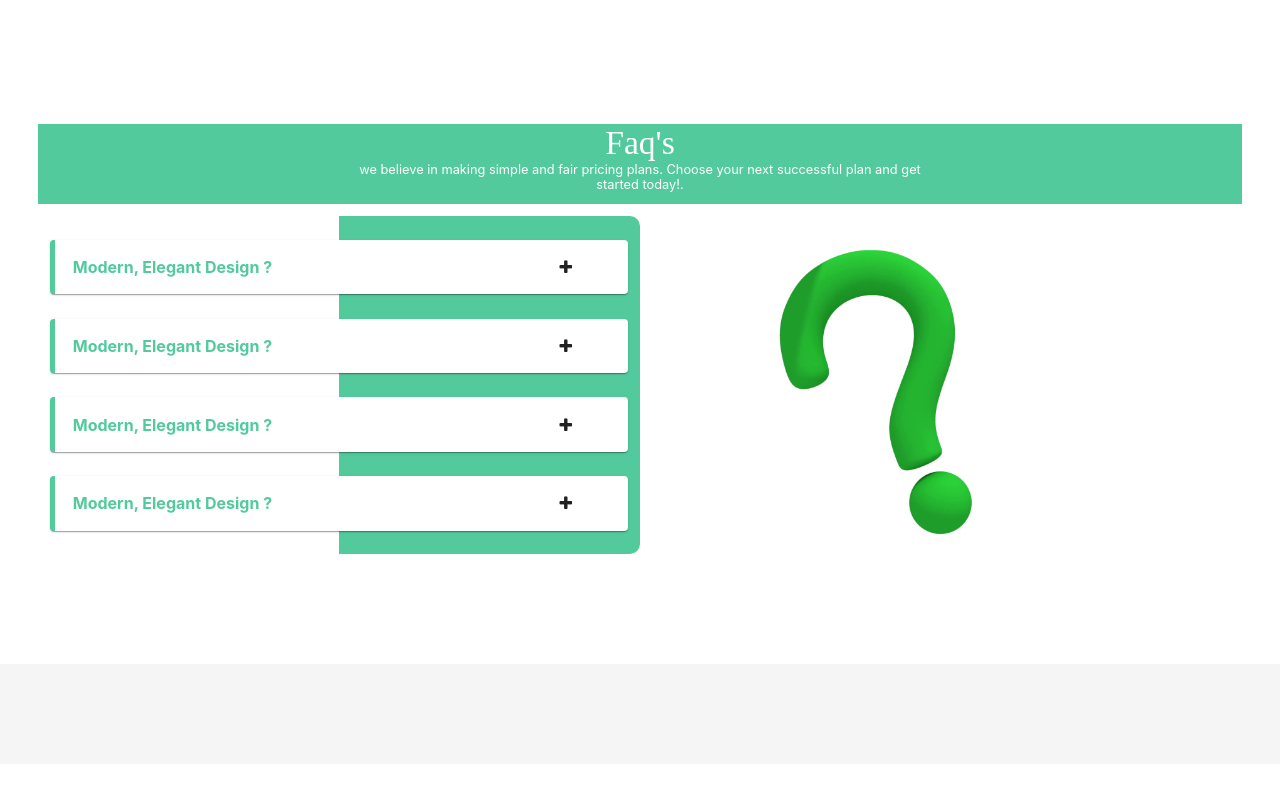
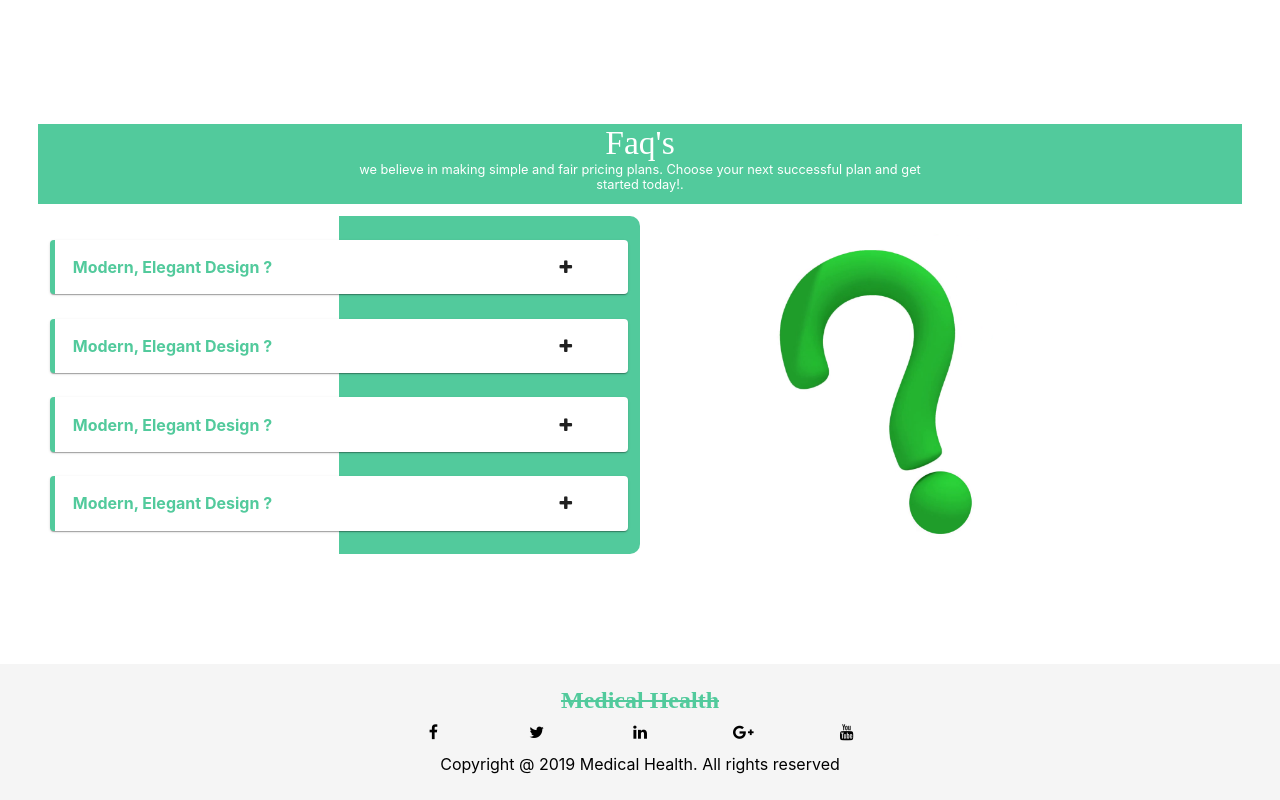
Before and after one commit to SOORYAPICHAI/ProjectOne, a React (Create React App) app in the folder my-main-folder/my-app/: page / in a window 1280 px wide. Shown: the part 1723-2523 px from the top of the page. Before the commit the page ends 2487 px from the top, so only its background shows below. Built offline with nearby package versions, Linux system fonts and the light colour scheme.

Commit message:
Updated the content six ui fixes

```diff
--- /dev/null
+++ b/my-main-folder/my-app/src/ContentSix/index.css
@@ -0,0 +1,11 @@
+.logo{
+    /* align-items: center; */
+    font-size: 1.5rem;
+    color: #52ca9c;
+    font-family: cursive;
+    font-weight: bolder;
+    text-decoration-line: line-through;
+}
+.logoAlign{
+    margin: auto;
+}
--- a/my-main-folder/my-app/src/ContentSix/index.js
+++ b/my-main-folder/my-app/src/ContentSix/index.js
@@ -1,14 +1,42 @@
 import React from 'react'
 
 import {Grid} from '@material-ui/core'
+import './index.css'
 
 const ContentSix = () =>{
     return(
-        <Grid  container xs={12} style={{backgroundColor:'#F5F5F5',padding:'50px'}}>
-            <Grid item xs={12}>
+        <Grid  container xs={12} style={{backgroundColor:'#F5F5F5',padding:'20px',lineHeight:'2rem'}}>
+            <Grid  item xs={12} className="logo logoAlign" justify="space-around" alignItems="center">
+            Medical Health
+            </Grid>
+            <Grid container item={12} justify="center">
 
+
+
+                <Grid item xs={1}>
+                <i class="fa fa-facebook"></i>
+                </Grid>
+                <Grid item xs={1}>
+                <i class="fa fa-twitter"></i>
+                </Grid>
+                <Grid item xs={1}>
+                <i class="fa fa-linkedin"></i>
+                </Grid>
+                <Grid item xs={1}>
+                <i class="fa fa-google-plus"></i>
+                </Grid>
+                <Grid item xs={1}>
+                <i class="fa fa-youtube"></i>
+                </Grid>
+                </Grid>
+                <Grid container item={12} justify="center" alignItems="center">
+                Copyright @ 2019 Medical Health. All rights reserved
+                </Grid>
             </Grid>
-        </Grid>
+
+
+
+
     );
 }
 export default ContentSix;
```
